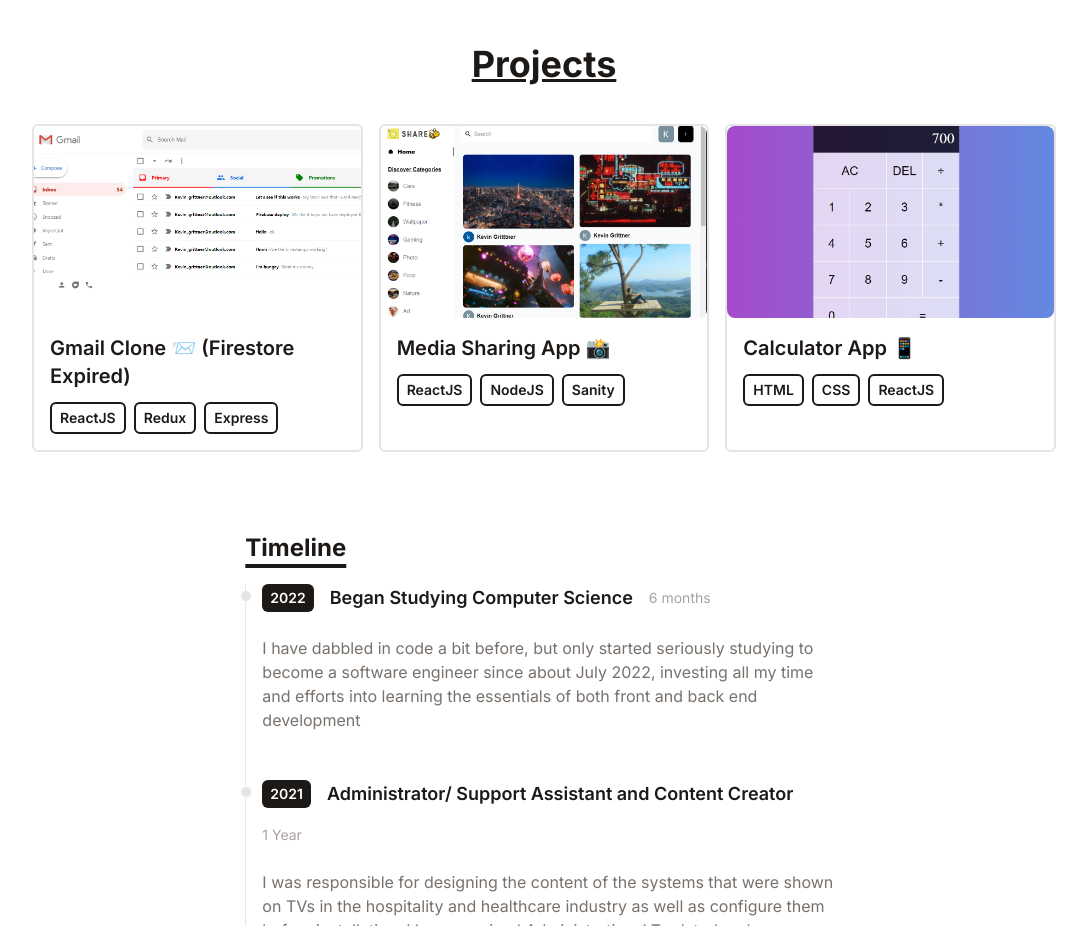
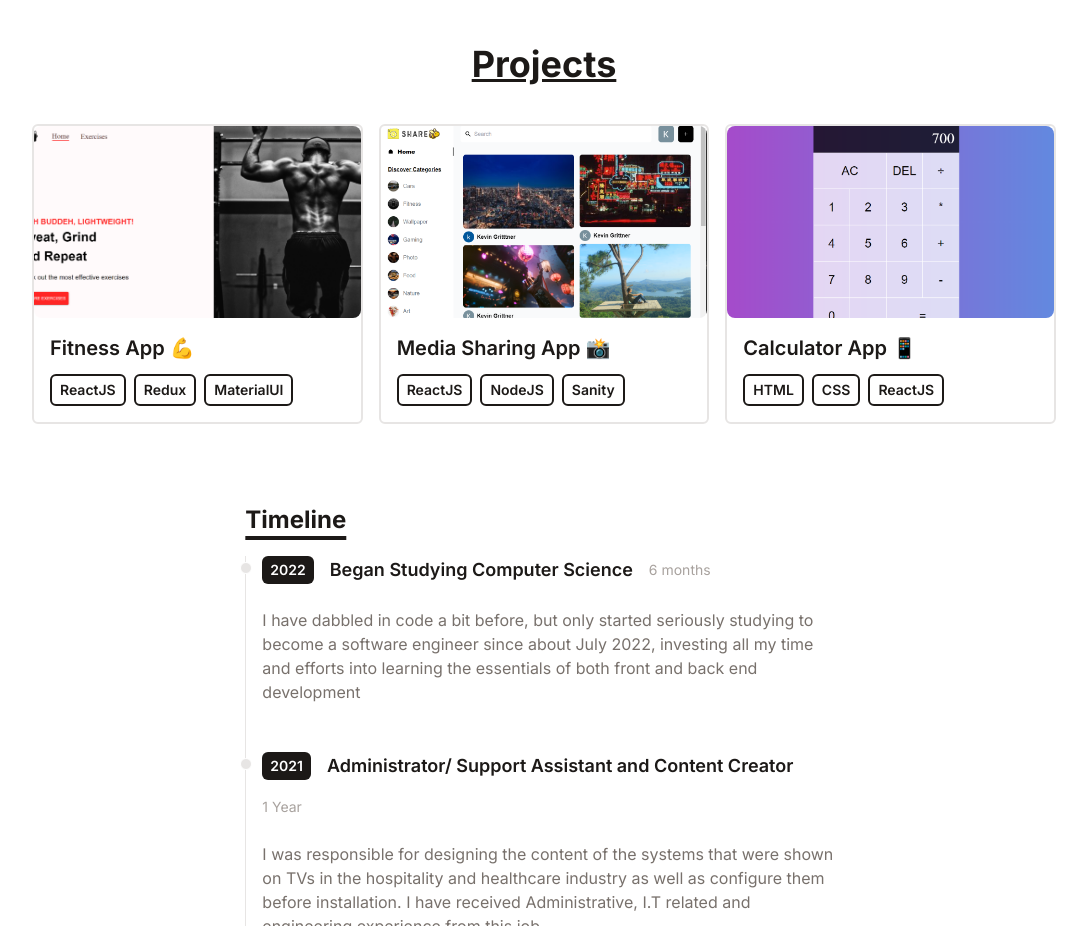
Before and after one commit to EpicIbby101/Developer-Portfolio, a React (Vite) app: page / in a window 1280 px wide. Shown: the part 1040-1966 px from the top of the page, without its empty margins (96-1183 px from the left). Built offline with nearby package versions, Linux system fonts and the light colour scheme.

Commit message:
Added project

```diff
--- a/src/data/portfolio.js
+++ b/src/data/portfolio.js
@@ -1,9 +1,9 @@
 export default [
     {
-        title: 'Gmail Clone 📨 (Firestore Expired)',
-        imgUrl: 'assets/Gmail.png',
-        stack: ['ReactJS', 'Redux', 'Express'],
-        link: 'https://clone-ad263.web.app/',
+        title: 'Fitness App 💪',
+        imgUrl: 'assets/Fitness.png',
+        stack: ['ReactJS', 'Redux', 'MaterialUI'],
+        link: 'https://yeahbuddeh-2b8a1.web.app/',
     },
     {
         title: 'Media Sharing App 📸',
```
Also changed, not shown: public/assets/Fitness.png (added).
